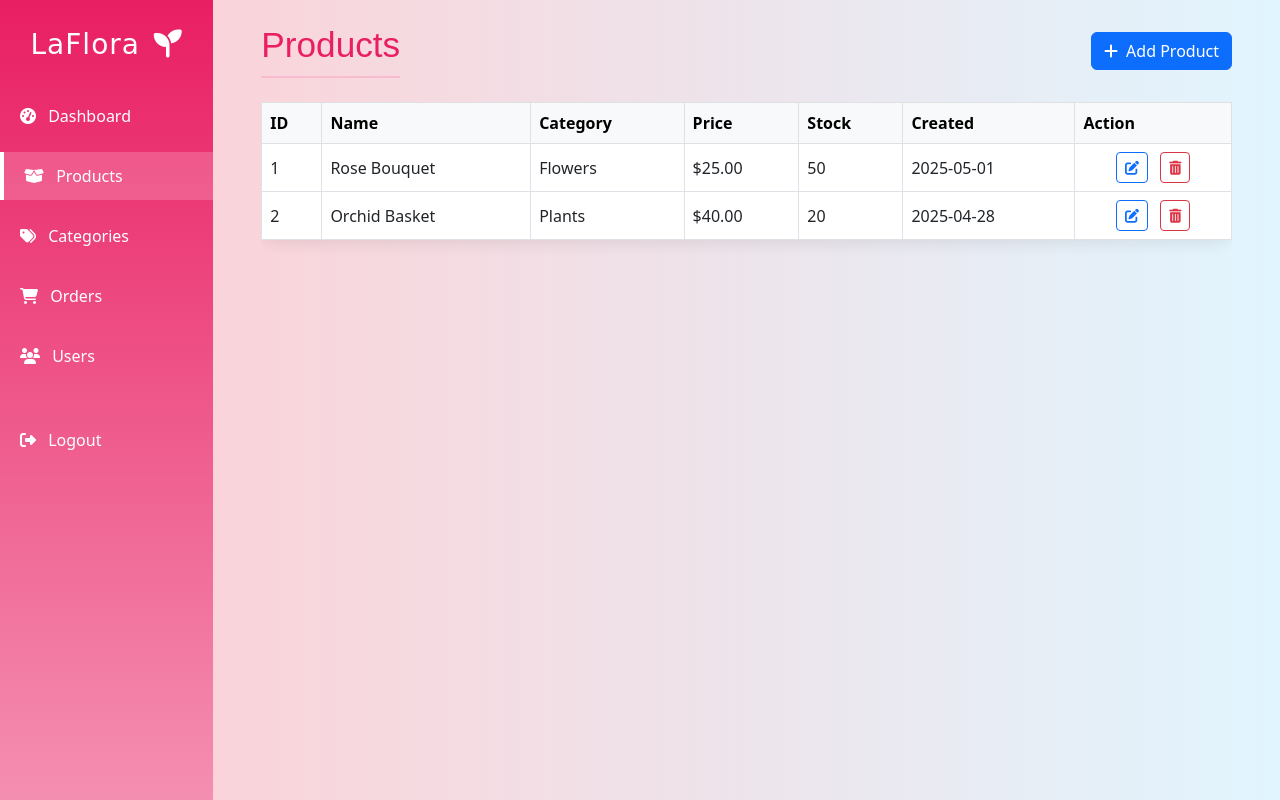
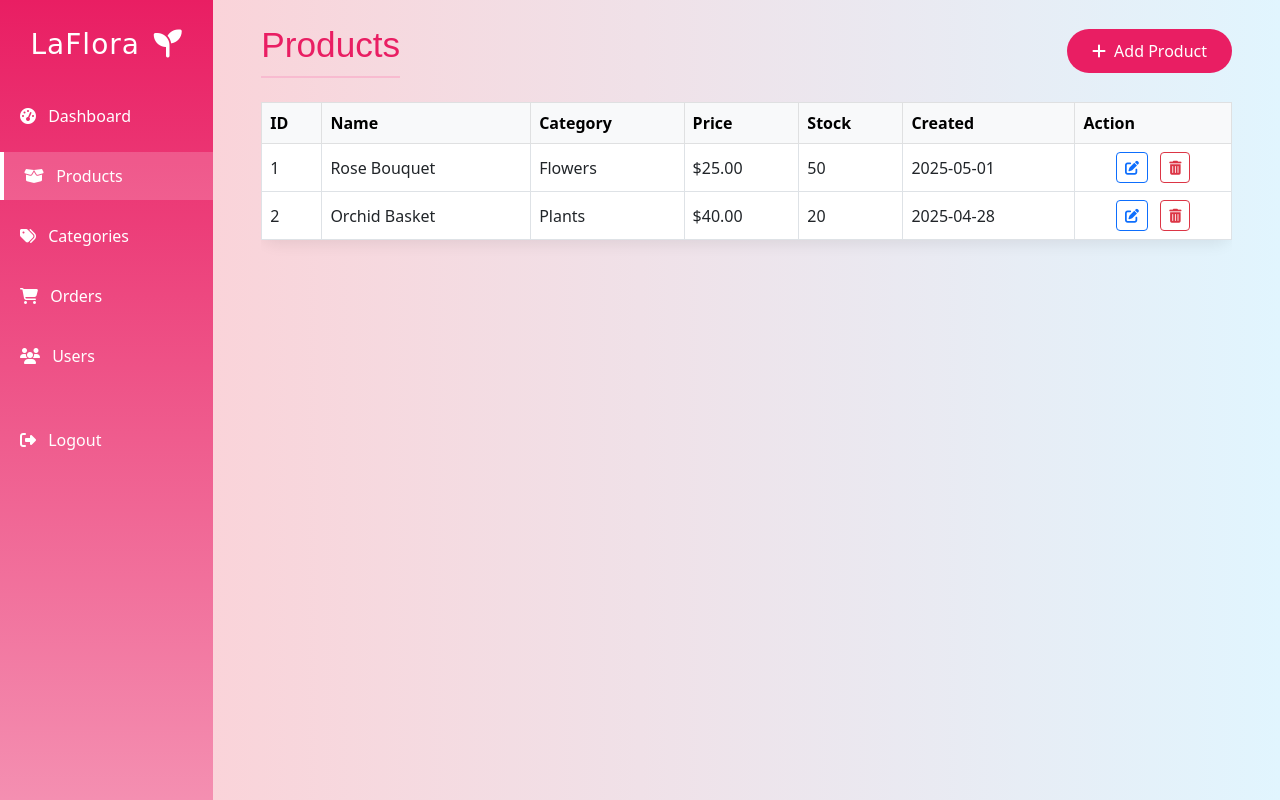
Before and after one commit to Nimesh-Kavinda/LaFlora, a PHP site: page /views/admin/products.html in a window 1280 px wide. Run offline with PHP 8.4, Linux system fonts and the light colour scheme.

Commit message:
make the Produt page button dynamic

```diff
--- a/views/admin/products.html
+++ b/views/admin/products.html
@@ -45,7 +45,7 @@
             <main class="col-md-9 col-lg-10 ms-sm-auto px-md-5 py-4">
                 <div class="d-flex justify-content-between align-items-center mb-4">
                     <h1 class="admin-title mb-0">Products</h1>
-                    <a href="#" class="btn btn-primary"><i class="fas fa-plus me-1"></i> Add Product</a>
+                    <a href="#" class="btn btn-theme"><i class="fas fa-plus me-1"></i> Add Product</a>
                 </div>
                 <div class="table-responsive">
                     <table class="table table-bordered table-hover align-middle bg-white admin-card">
--- a/views/admin/public/css/main.css
+++ b/views/admin/public/css/main.css
@@ -49,6 +49,19 @@
     transform: translateY(-4px) scale(1.03);
     box-shadow: 0 8px 24px rgba(233,30,99,0.10);
 }
+.btn-theme {
+    background: #e91e63;
+    color: #fff;
+    border-radius: 25px;
+    padding: 10px 25px;
+    border: none;
+    font-weight: 500;
+    transition: background 0.2s;
+}
+.btn-theme:hover, .btn-theme:focus {
+    background: #d81b60;
+    color: #fff;
+}
 @media (max-width: 767px) {
     .admin-sidebar {
         border-radius: 8px 8px 0 0;
```
